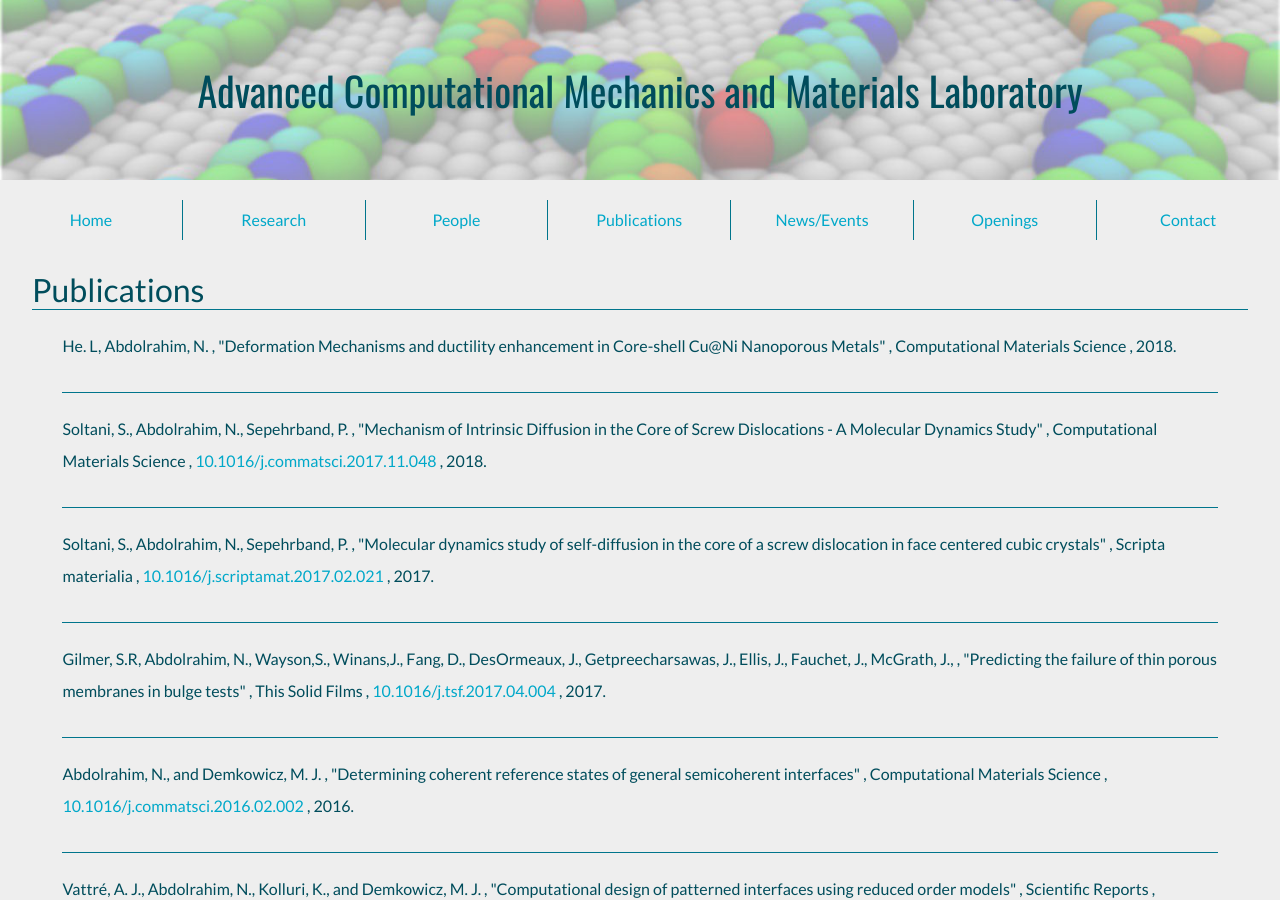
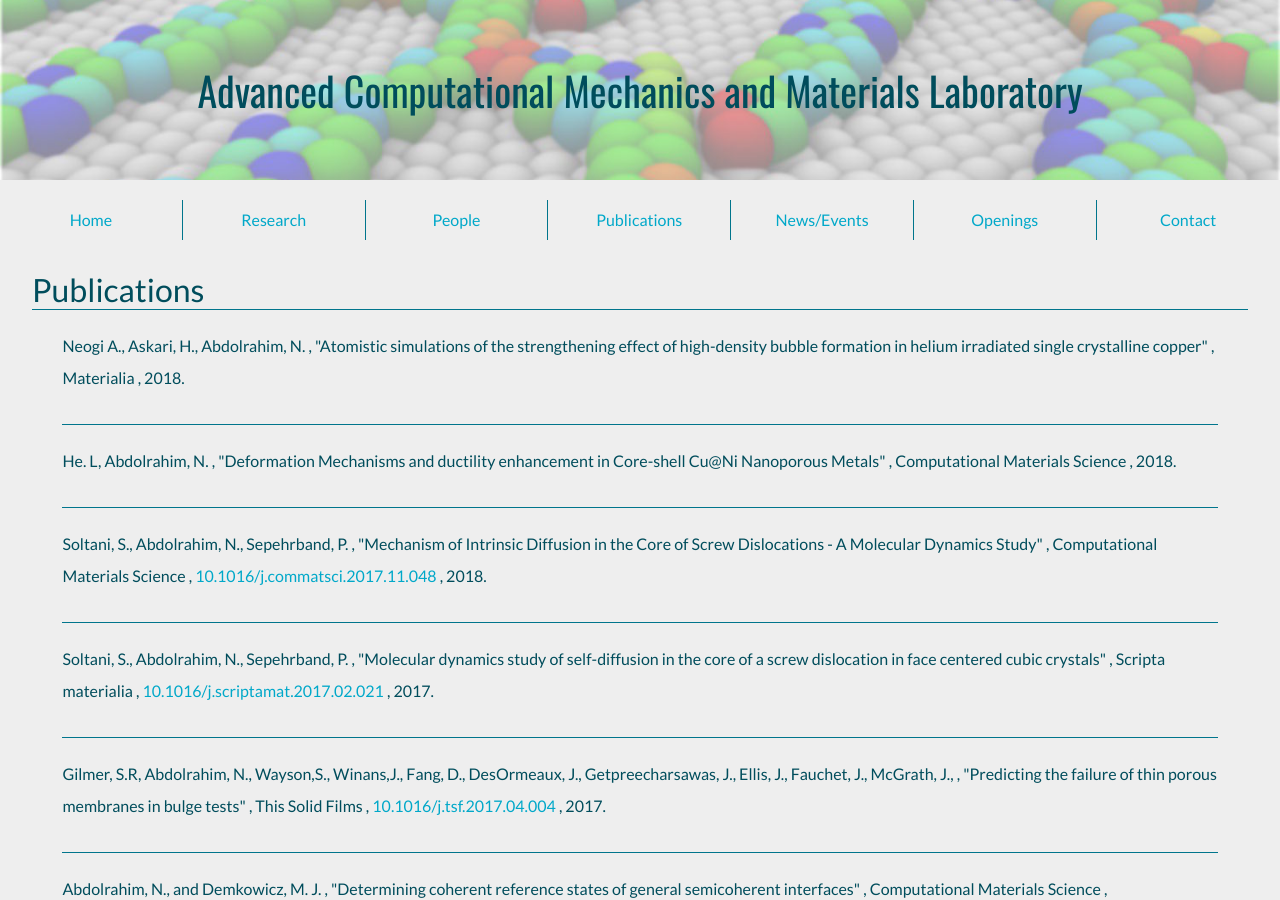
Before and after one commit to niaz60/website, a Jekyll site: the page built from publications.md, in a window 1280 px wide and 900 px high. Built offline with Jekyll 4.4.1, drawn with Linux system fonts in a browser that asks for light colours.

Commit message:
Your message goes here

```diff
--- a/_data/publications/publications.yml
+++ b/_data/publications/publications.yml
@@ -7,6 +7,14 @@
 # DOI: digital object identifier (will be used to create link to publication)
 # year: year of publication
 ---
+- id: 15
+  title: "Atomistic simulations of the strengthening effect of high-density bubble formation in helium irradiated single crystalline copper"
+  authors: "Neogi A., Askari, H., Abdolrahim, N."
+  publisher: Materialia
+  DOI:
+  year: 2018
+
+
 - id: 16
   title: "Deformation Mechanisms and ductility enhancement in Core-shell Cu@Ni Nanoporous Metals"
   authors: "He. L, Abdolrahim, N."
```
